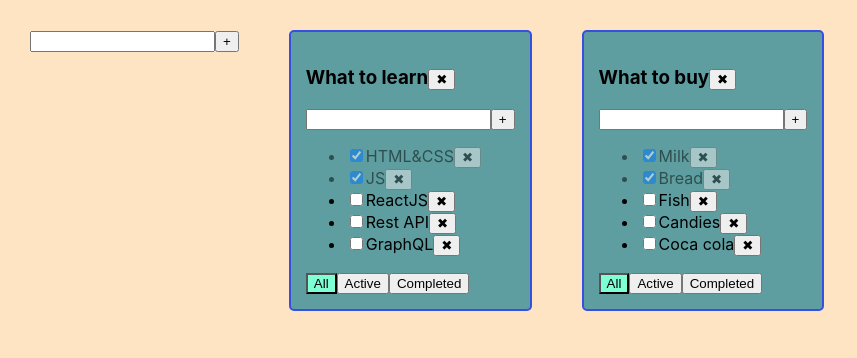
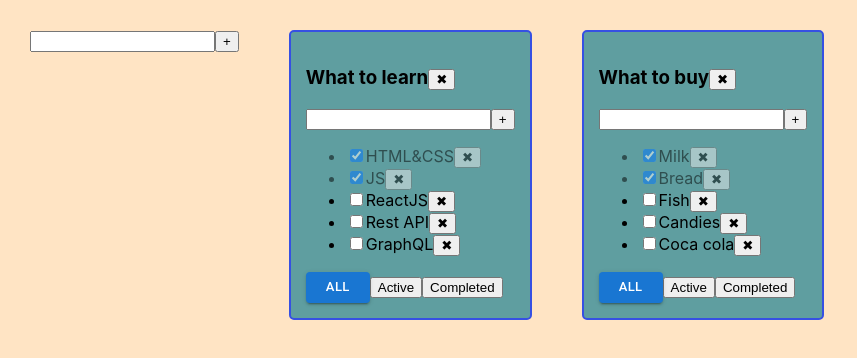
Before and after one commit to pobaranchuk/todolist, a React (Create React App) app: page / in a window 1280 px wide. Shown: the top 358 px of the page, without its empty margins (0-857 px from the left). Built offline with nearby package versions, Linux system fonts and the light colour scheme.

Commit message:
Material UI added

```diff
--- a/package.json
+++ b/package.json
@@ -3,6 +3,9 @@
   "version": "0.1.0",
   "private": true,
   "dependencies": {
+    "@emotion/react": "^11.11.1",
+    "@emotion/styled": "^11.11.0",
+    "@mui/material": "^5.14.14",
     "@testing-library/jest-dom": "^5.16.5",
     "@testing-library/react": "^13.4.0",
     "@testing-library/user-event": "^13.5.0",
--- a/src/App.tsx
+++ b/src/App.tsx
@@ -59,7 +59,6 @@
 
     const changeFilter = (todoListID: string, value: FilterValuesType) => {
         setTodoLists(todoLists.map(el => el.id === todoListID ? {...el, filter: value} : el))
-
     }
     const addTodoList = (title: string) => {
         let newToDoListId = v1()
--- a/src/ToDoList.tsx
+++ b/src/ToDoList.tsx
@@ -2,6 +2,7 @@
 import {FilterValuesType} from "./App";
 import {AddItemForm} from "./AddItemForm";
 import {EditableSpan} from "./EditableSpan";
+import Button from '@mui/material/Button';
 
 export type TaskType = {
     id: string
@@ -98,9 +99,9 @@
                 <AddItemForm onClick={addTaskHandler} />
                 {tasksList}
                 <div>
-                    <button className={filter === "All" ? "active-filter" : ""}
+                    <Button variant="contained" size={"small"} className={filter === "All" ? "active-filter" : ""}
                             onClick={() => changeFilter(todoListID, "All")}>All
-                    </button>
+                    </Button>
                     <button className={filter === "Active" ? "active-filter" : ""}
                             onClick={() => changeFilter(todoListID, "Active")}>Active
                     </button>
```
Also changed, not shown: 1 other file (tests, documents, lock files or other folders).
